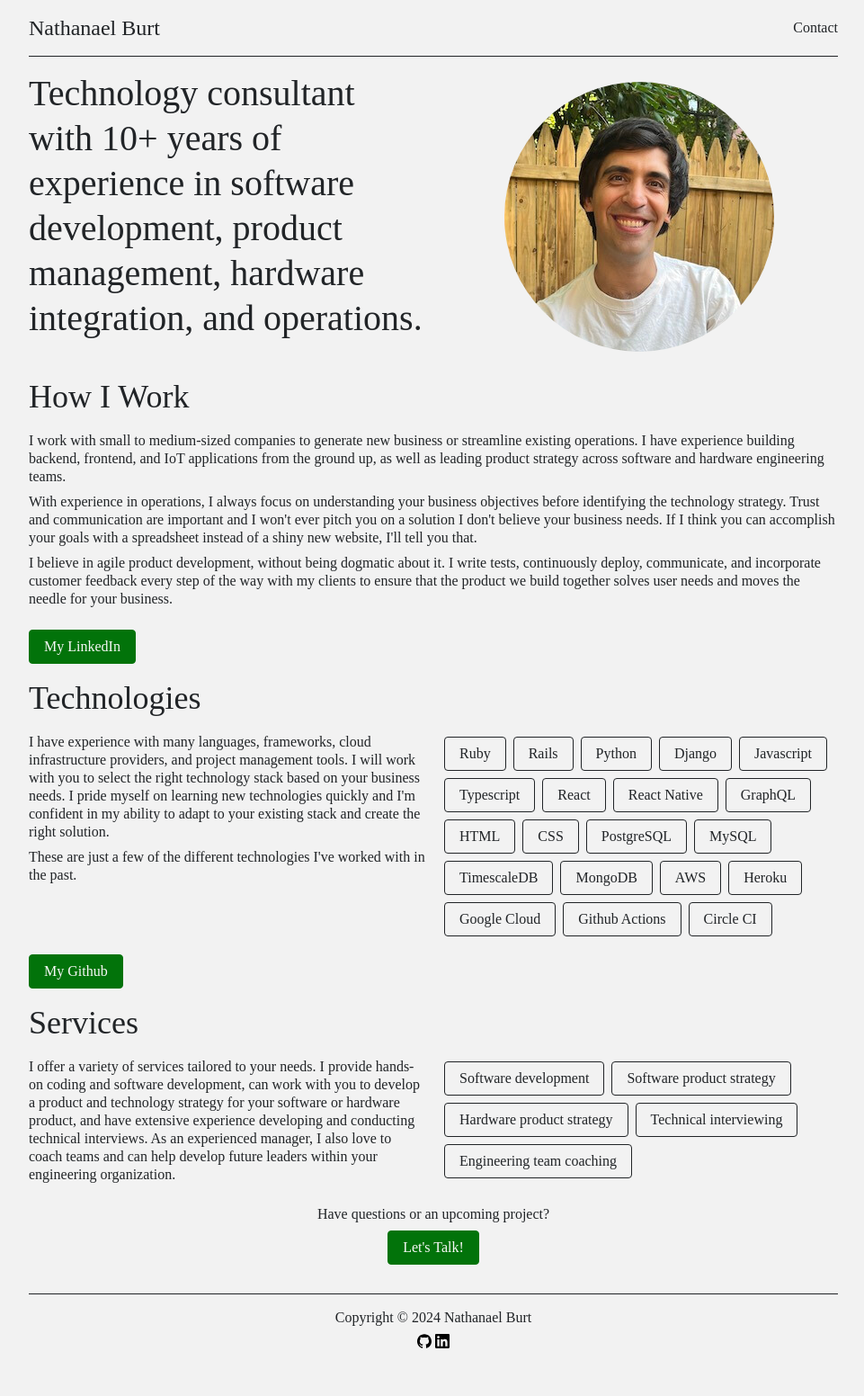
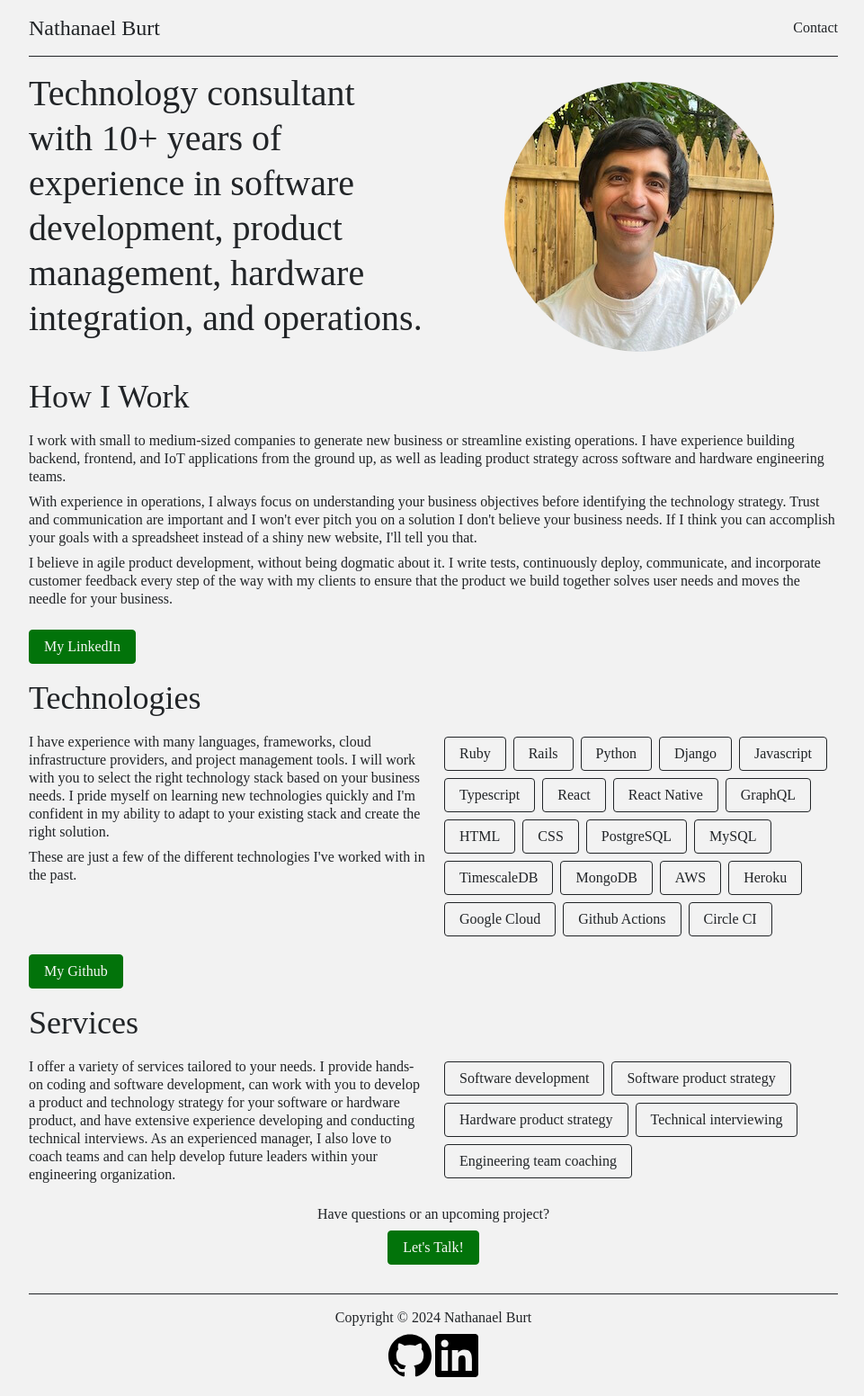
Before and after one commit to nburt/nburt.github.io, a Jekyll site: the page built from index.html, in a window 1280 px wide. Shown: the whole page at 90% size, without its empty margins (158-1119 px from the left). Built offline with Jekyll 4.4.1, drawn with Linux system fonts in a browser that asks for light colours; before the commit the page ends 1520 px from its top, so only the background shows below that.

Commit message:
fix lang attr and improve social icon tap target

```diff
--- a/_layouts/main.html
+++ b/_layouts/main.html
@@ -1,8 +1,7 @@
 <!DOCTYPE html>
-<html>
+<html lang="en">
 <head>
     <meta charset="utf-8">
-    <meta lang="en">
     <title>Nathanael Burt | {{page.title}}</title>
     <meta name="viewport" content="width=device-width, initial-scale=1.0">
     <link rel="stylesheet" href="/assets/css/styles.css">
--- a/_sass/main.scss
+++ b/_sass/main.scss
@@ -138,7 +138,7 @@
 }
 
 .social-icon {
-  height: $base-unit*4;
+  height: $base-unit*12;
 }
 
 .row {
```
